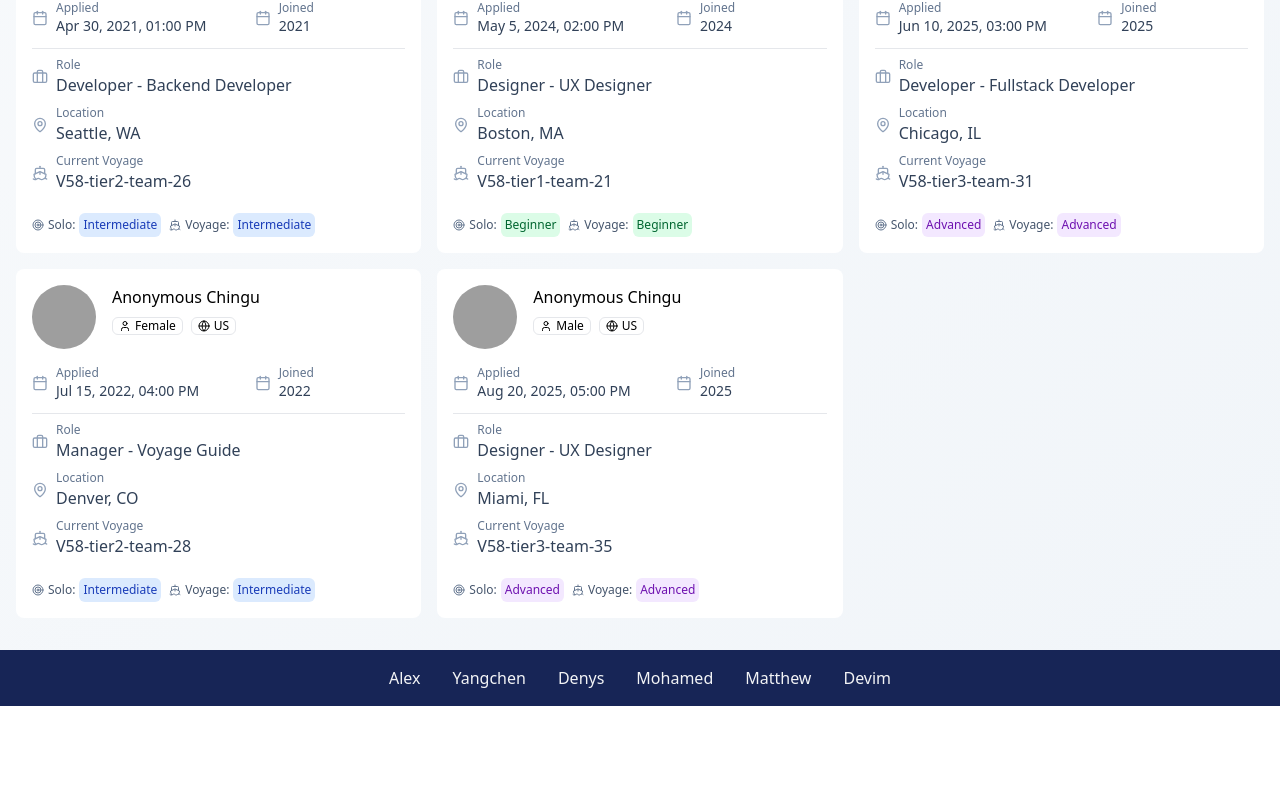
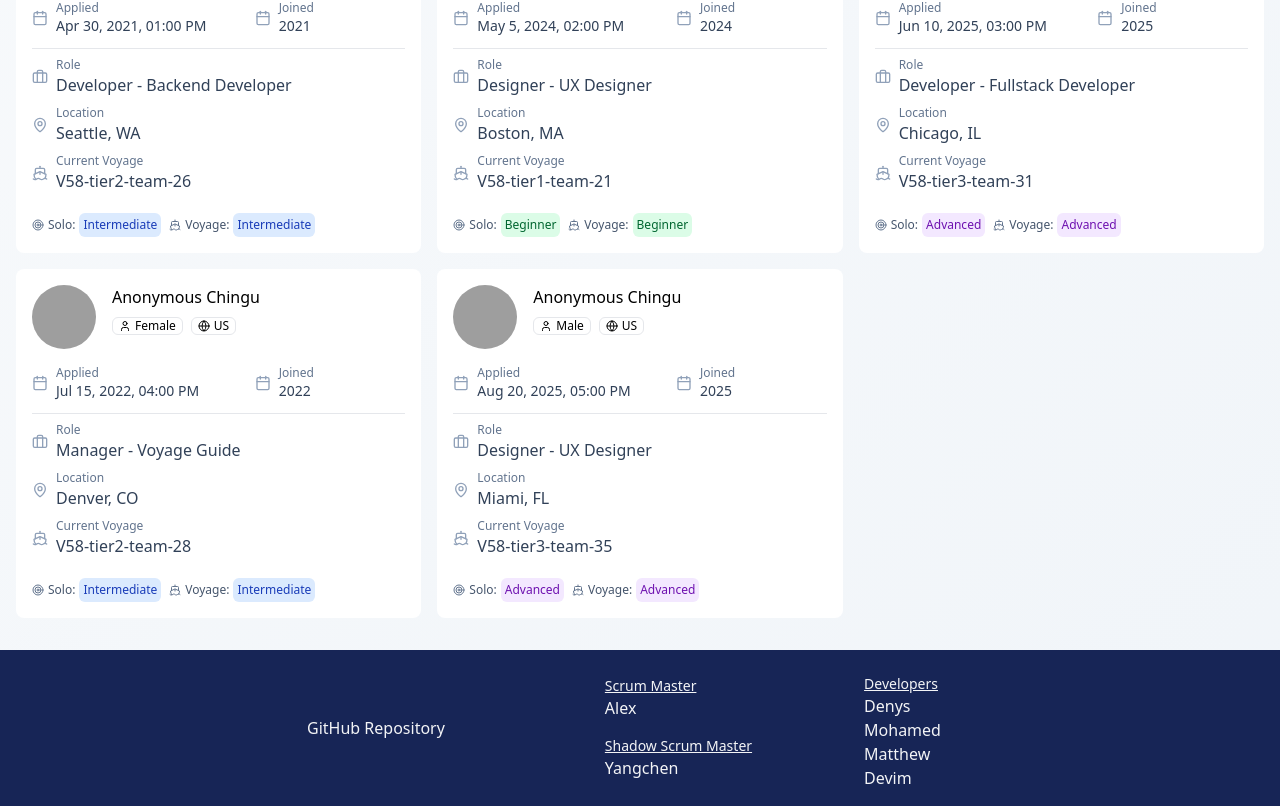
Before and after one commit to chingu-voyages/V58-tier3-team-38, a React (Vite) app in the folder vite-project/: page /listview in a window 1280 px wide. Shown: the part 719-1525 px from the top of the page. Before the commit the page ends 1425 px from the top, so only its background shows below. Built offline with nearby package versions, Linux system fonts and the light colour scheme; grey boxes are pictures that could not be loaded.

Commit message:
update footer to include member roles and link to project repository

```diff
--- a/vite-project/package.json
+++ b/vite-project/package.json
@@ -10,9 +10,13 @@
     "preview": "vite preview"
   },
   "dependencies": {
+    "@emotion/react": "^11.14.0",
+    "@emotion/styled": "^11.14.1",
     "@fortawesome/fontawesome-svg-core": "^7.1.0",
     "@fortawesome/free-solid-svg-icons": "^7.1.0",
     "@fortawesome/react-fontawesome": "^3.1.0",
+    "@mui/icons-material": "^7.3.6",
+    "@mui/material": "^7.3.6",
     "@tailwindcss/vite": "^4.1.17",
     "framer-motion": "^12.23.24",
     "lucide-react": "^0.554.0",
--- a/vite-project/src/components/Footer.tsx
+++ b/vite-project/src/components/Footer.tsx
@@ -1,7 +1,20 @@
+import React from "react";
+
 const Footer: React.FC = () => {
   return (
     <footer className="flex bg-[#172556] py-4">
       <div className="flex flex-wrap flex-row justify-center text-center m-auto space-x-8 sm:flex sm:justify-evenly">
+        <div className="flex items-center justify-center text-center mr-40">
+          <a
+            href="https://github.com/chingu-voyages/V58-tier3-team-38"
+            className="text-gray-100! hover:text-gray-300! cursor-pointer"
+          >
+            GitHub Repository
+          </a>
+        </div>
+        <div className="flex flex-wrap flex-col justify-center text-left m-auto space-x-8 sm:flex sm:justify-evenly mr-20">
+          <h1 className="text-gray-100! underline text-sm">Scrum Master</h1>
+          <div>
             <a
               href="https://github.com/bageltime"
               target="_blank"
@@ -9,6 +22,10 @@ const Footer: React.FC = () => {
             >
               Alex
             </a>
+          </div>
+          <h1 className="text-gray-100! underline mt-4 text-sm">
+            Shadow Scrum Master
+          </h1>
           <a
             href="https://github.com/dema66"
             target="_blank"
@@ -16,6 +33,9 @@ const Footer: React.FC = () => {
           >
             Yangchen
           </a>
+        </div>
+        <div className="flex flex-wrap flex-col justify-center text-left m-auto space-x-8 sm:flex sm:justify-evenly mt-2">
+          <h1 className="text-gray-100! underline text-sm">Developers</h1>
           <a
             href="https://github.com/TheDrakl"
             target="_blank"
@@ -45,6 +65,7 @@ const Footer: React.FC = () => {
             Devim
           </a>
         </div>
+      </div>
     </footer>
   );
 };
```
Also changed, not shown: 1 other file (tests, documents, lock files or other folders). Lines whose indentation alone changed are shown as unchanged.
